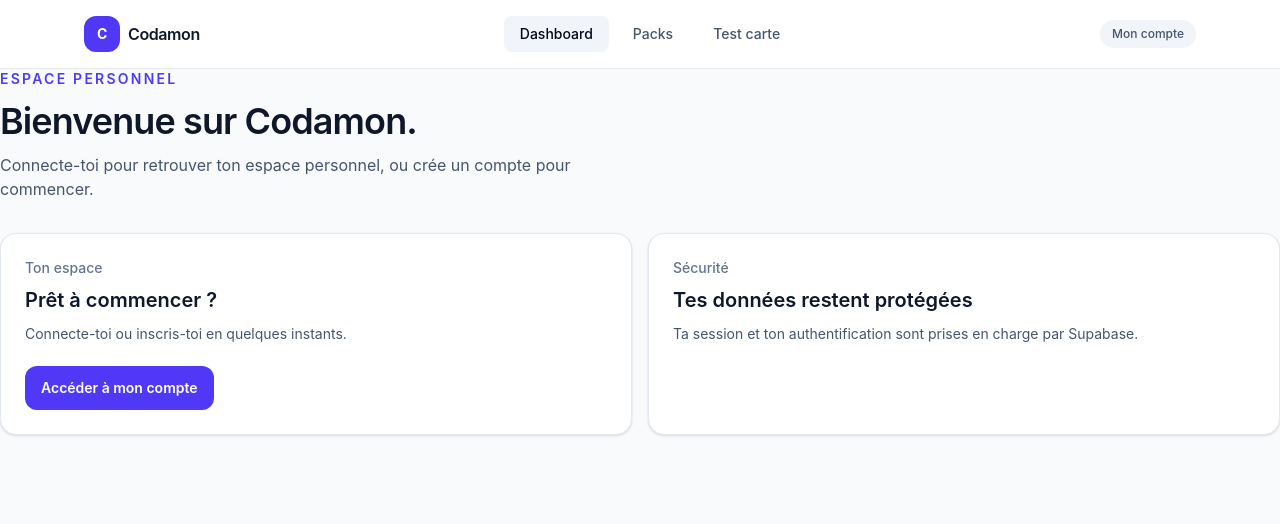
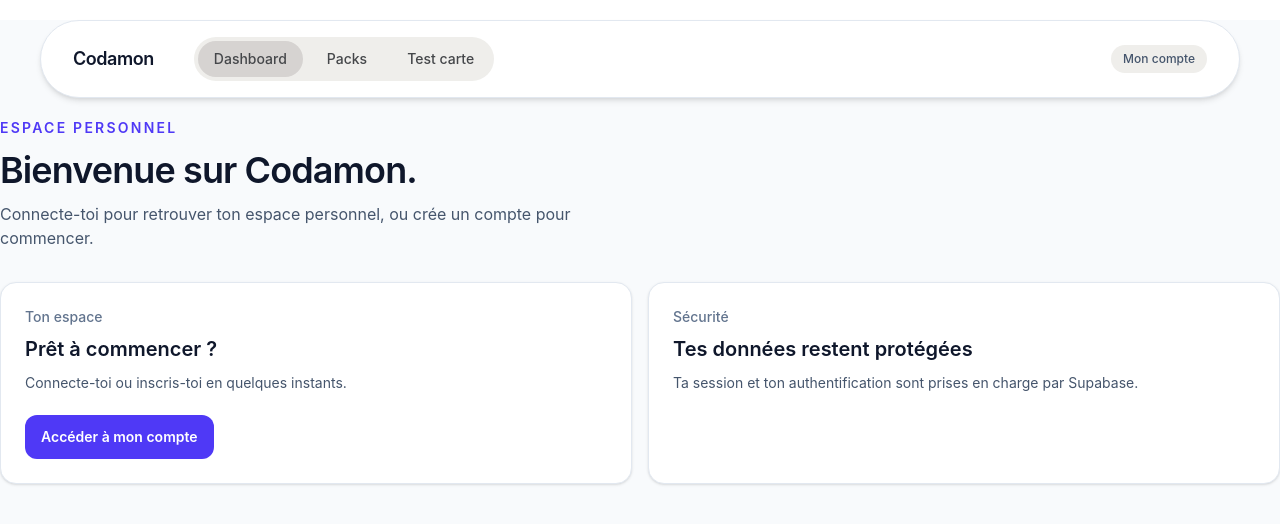
Before and after one commit to nathanael-lcr/Codamon, an Angular app: page / in a window 1280 px wide. Shown: the top 524 px of the page. Built offline with nearby package versions, Linux system fonts and the light colour scheme.

Commit message:
feat: improved the left side of the header

```diff
--- a/src/app/app.html
+++ b/src/app/app.html
@@ -1,49 +1,74 @@
 <div class="min-h-screen bg-slate-50 pb-20 text-slate-900 md:pb-0">
-  <header class="border-b border-slate-200 bg-white">
-    <div class="mx-auto flex max-w-6xl items-center justify-between px-5 py-4">
+  <header class="border border-slate-200 bg-white m-5 rounded-full shadow-md mx-10">
+    <div class="flex items-center justify-between px-5 py-4 md:mx-3">
+      <div class="flex gap-10 items-center">
         <a
           routerLink="/"
-        class="flex items-center gap-2 font-semibold tracking-tight"
+          z
+          class="flex items-center gap-2 font-semibold tracking-tight text-lg"
           aria-label="Codamon, accueil"
-      >
-        <span
-          class="grid size-9 place-items-center rounded-xl bg-indigo-600 text-sm font-bold text-white"
-          >C</span
         >
           <span>Codamon</span>
         </a>
 
-      <nav class="hidden items-center gap-2 md:flex" aria-label="Navigation principale">
+        <nav
+          #nav
+          class="relative hidden items-center p-1 gap-2 md:flex bg-[#EFEEEB] rounded-full"
+          aria-label="Navigation principale"
+        >
+          <span
+            class="absolute top-1 bottom-1 rounded-full bg-stone-300 transition-all duration-300 ease-out"
+            [style.left.px]="pill().left"
+            [style.width.px]="pill().width"
+            [class.opacity-0]="!pill().ready"
+            aria-hidden="true"
+          ></span>
+
           <a
             routerLink="/"
-          routerLinkActive="bg-slate-100 text-slate-950"
+            routerLinkActive
+            #rla1="routerLinkActive"
             [routerLinkActiveOptions]="{ exact: true }"
             ariaCurrentWhenActive="page"
-          class="rounded-lg px-4 py-2 text-sm font-medium text-slate-600 transition hover:bg-slate-100"
+            (isActiveChange)="onActiveChange($event, $any(l1))"
+            #l1
+            class="relative z-10 rounded-full px-4 py-2 text-sm font-medium text-[#45474A] transition"
+            [class.text-black]="rla1.isActive"
           >
             Dashboard
           </a>
+
           <a
             routerLink="/pack"
-          routerLinkActive="bg-slate-100 text-slate-950"
+            routerLinkActive
+            #rla2="routerLinkActive"
             ariaCurrentWhenActive="page"
-          class="rounded-lg px-4 py-2 text-sm font-medium text-slate-600 transition hover:bg-slate-100"
+            (isActiveChange)="onActiveChange($event, $any(l2))"
+            #l2
+            class="relative z-10 rounded-full px-4 py-2 text-sm font-medium text-[#45474A] transition"
+            [class.text-black]="rla2.isActive"
           >
             Packs
           </a>
+
           <a
             routerLink="/test-carte"
-          routerLinkActive="bg-slate-100 text-slate-950"
+            routerLinkActive
+            #rla3="routerLinkActive"
             ariaCurrentWhenActive="page"
-          class="rounded-lg px-4 py-2 text-sm font-medium text-slate-600 transition hover:bg-slate-100"
+            (isActiveChange)="onActiveChange($event, $any(l3))"
+            #l3
+            class="relative z-10 rounded-full px-4 py-2 text-sm font-medium text-[#45474A] transition"
+            [class.text-black]="rla3.isActive"
           >
             Test carte
           </a>
         </nav>
+      </div>
 
       <a
         routerLink="/account"
-        class="max-w-36 truncate rounded-full bg-slate-100 px-3 py-1.5 text-xs font-medium text-slate-600 sm:max-w-56"
+        class="max-w-36 truncate rounded-full bg-[#EFEEEB] px-3 py-1.5 text-xs font-medium text-slate-600 sm:max-w-56"
       >
         {{ initialized() ? (user()?.email ?? 'Mon compte') : 'Chargement…' }}
       </a>
@@ -53,43 +78,4 @@
   <main>
     <router-outlet />
   </main>
-
-  <nav
-    class="fixed inset-x-0 bottom-0 z-10 grid grid-cols-4 border-t border-slate-200 bg-white/95 p-2 pb-[max(0.5rem,env(safe-area-inset-bottom))] backdrop-blur md:hidden"
-    aria-label="Navigation mobile"
-  >
-    <a
-      routerLink="/"
-      routerLinkActive="bg-indigo-50 text-indigo-700"
-      [routerLinkActiveOptions]="{ exact: true }"
-      ariaCurrentWhenActive="page"
-      class="flex min-h-12 items-center justify-center rounded-xl text-sm font-medium text-slate-600"
-    >
-      Dashboard
-    </a>
-    <a
-      routerLink="/account"
-      routerLinkActive="bg-indigo-50 text-indigo-700"
-      ariaCurrentWhenActive="page"
-      class="flex min-h-12 items-center justify-center rounded-xl text-sm font-medium text-slate-600"
-    >
-      Compte
-    </a>
-    <a
-      routerLink="/pack"
-      routerLinkActive="bg-indigo-50 text-indigo-700"
-      ariaCurrentWhenActive="page"
-      class="flex min-h-12 items-center justify-center rounded-xl text-sm font-medium text-slate-600"
-    >
-      Packs
-    </a>
-    <a
-      routerLink="/test-carte"
-      routerLinkActive="bg-indigo-50 text-indigo-700"
-      ariaCurrentWhenActive="page"
-      class="flex min-h-12 items-center justify-center rounded-xl text-sm font-medium text-slate-600"
-    >
-      Test carte
-    </a>
-  </nav>
 </div>
--- a/src/app/app.ts
+++ b/src/app/app.ts
@@ -1,4 +1,4 @@
-import { Component, inject } from '@angular/core';
+import { Component, inject, signal } from '@angular/core';
 import { RouterLink, RouterLinkActive, RouterOutlet } from '@angular/router';
 import { AuthService } from './core/auth/auth.service';
 
@@ -12,4 +12,11 @@
   private readonly auth = inject(AuthService);
   protected readonly user = this.auth.user;
   protected readonly initialized = this.auth.initialized;
+
+  protected readonly pill = signal({ left: 0, width: 0, ready: false });
+
+  protected onActiveChange(isActive: boolean, el: HTMLElement) {
+    if (!isActive) return;
+    this.pill.set({ left: el.offsetLeft, width: el.offsetWidth, ready: true });
+  }
 }
```
Lines whose indentation alone changed are shown as unchanged.
